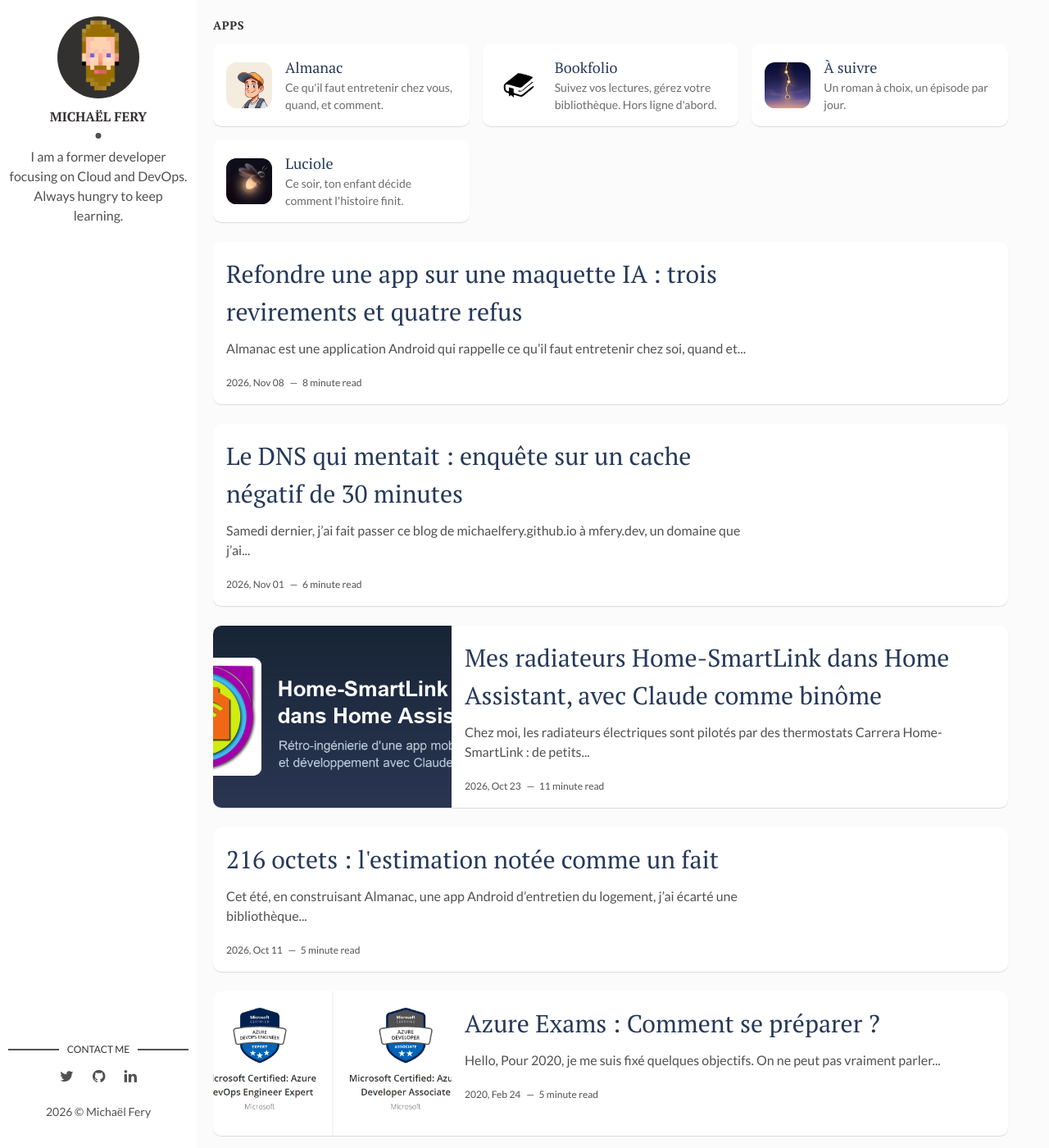
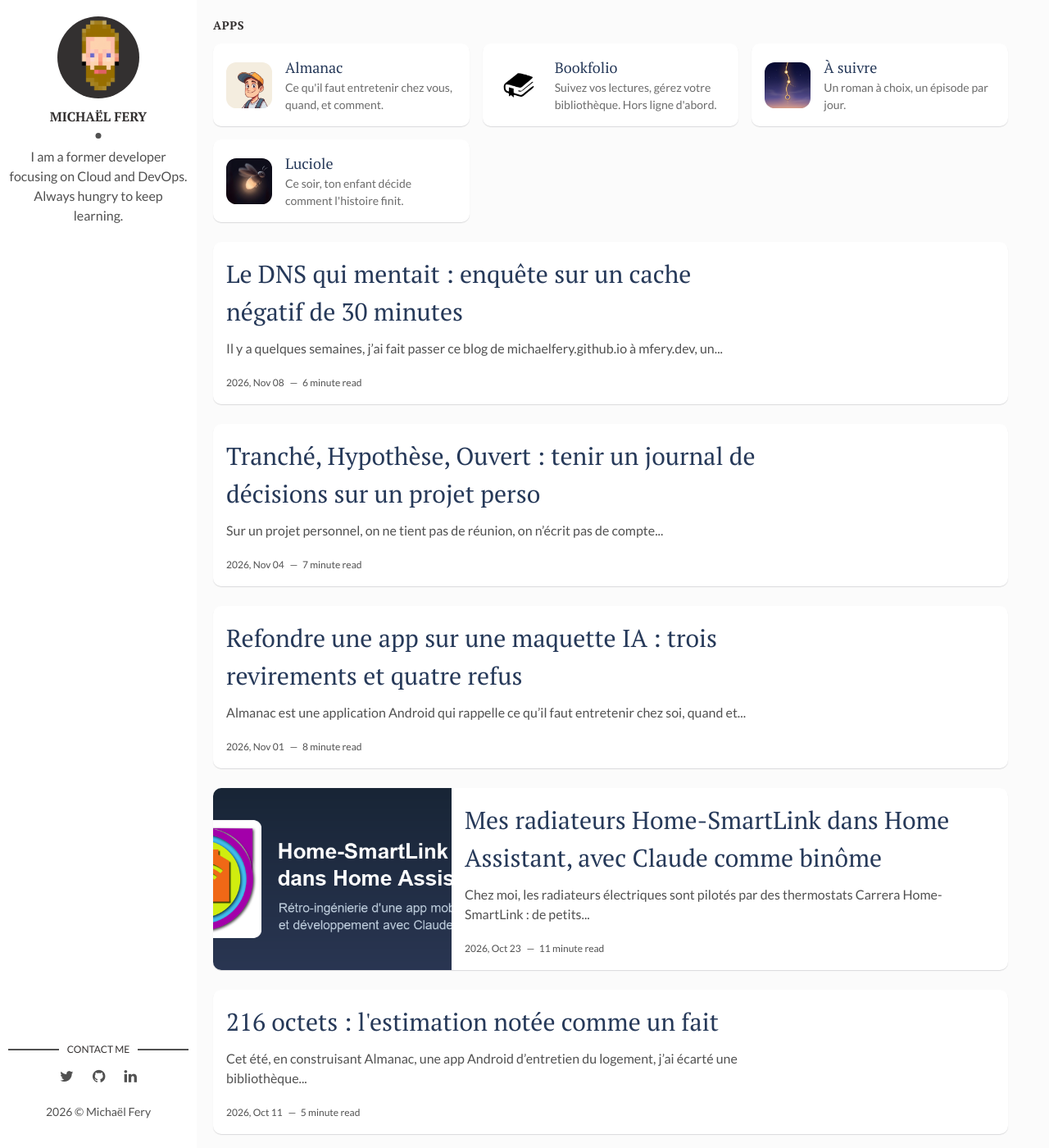
Before and after one commit to michaelfery/michaelfery.github.io, a Jekyll site: the page built from index.html, in a window 1280 px wide and 1400 px high. Shown: the whole window at 82% size. Built offline with Jekyll 4.4.1, drawn with Linux system fonts in a browser that asks for light colours; the list of posts is cut into pages by our own code; some of the changed text lies outside the part shown.

Commit message:
calendrier : l'arc Almanac avant Luciole
La refonte passe au dimanche 1er novembre, le journal de décisions sort le
mercredi 4, et le DNS glisse au dimanche 8, avec « Il y a quelques
semaines » à la place de « Samedi dernier ».

Co-Authored-By: Claude Opus 5.5 <noreply@anthropic.com>

```diff
--- a/_posts/2026-11-08-almanac-refonte-maquette-trois-revirements.markdown
+++ b/_posts/2026-11-01-almanac-refonte-maquette-trois-revirements.markdown
@@ -1,7 +1,7 @@
 ---
 layout: post
 title:  "Refondre une app sur une maquette IA : trois revirements et quatre refus"
-date:   2026-11-08 09:00:00.000 +01:00
+date:   2026-11-01 09:00:00.000 +01:00
 tags: [Android, Design, Claude, IA, Almanac]
 ---
 
--- a/_posts/2026-11-15-journal-de-decisions-tranche-hypothese-ouvert.markdown
+++ b/_posts/2026-11-04-journal-de-decisions-tranche-hypothese-ouvert.markdown
@@ -1,9 +1,8 @@
 ---
 layout: post
 title:  "Tranché, Hypothèse, Ouvert : tenir un journal de décisions sur un projet perso"
-date:   2026-11-15 09:00:00.000 +01:00
+date:   2026-11-04 09:00:00.000 +01:00
 tags: [Méthode, Almanac, IA, Claude]
-published: false
 ---
 
 Sur un projet personnel, on ne tient pas de réunion, on n'écrit pas de compte rendu, et personne ne vous demandera pourquoi vous avez fait tel choix il y a trois semaines. Personne, sauf vous… et, de plus en plus, l'assistant IA avec qui vous codez.
--- a/_posts/2026-11-01-le-dns-qui-mentait-cache-negatif.markdown
+++ b/_posts/2026-11-08-le-dns-qui-mentait-cache-negatif.markdown
@@ -1,11 +1,11 @@
 ---
 layout: post
 title:  "Le DNS qui mentait : enquête sur un cache négatif de 30 minutes"
-date:   2026-11-01 09:00:00.000 +01:00
+date:   2026-11-08 09:00:00.000 +01:00
 tags: [DNS, Cloudflare, GitHub Pages, Réseau]
 ---
 
-Samedi dernier, j'ai fait passer ce blog de `michaelfery.github.io` à **mfery.dev**, un domaine que j'ai chez Cloudflare. La manipulation est classique : quelques enregistrements DNS vers GitHub Pages, un fichier `CNAME` dans le dépôt, un certificat HTTPS. Vingt minutes, en théorie.
+Il y a quelques semaines, j'ai fait passer ce blog de `michaelfery.github.io` à **mfery.dev**, un domaine que j'ai chez Cloudflare. La manipulation est classique : quelques enregistrements DNS vers GitHub Pages, un fichier `CNAME` dans le dépôt, un certificat HTTPS. Vingt minutes, en théorie.
 
 En pratique, j'ai passé une partie de la soirée face à un DNS qui me jurait que mes enregistrements n'existaient pas, alors que je les voyais dans le tableau de bord Cloudflare. Le coupable n'était ni Cloudflare, ni GitHub, ni un pare-feu. C'était un cache, celui de ma box, empoisonné par une requête faite trop tôt. Voici l'enquête, parce qu'elle illustre un mécanisme du DNS que peu de gens connaissent : le **cache négatif**.
 
```
